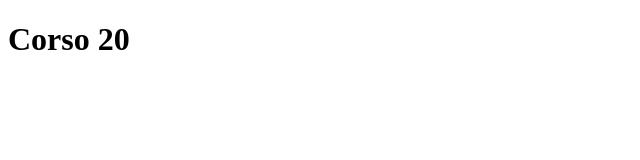
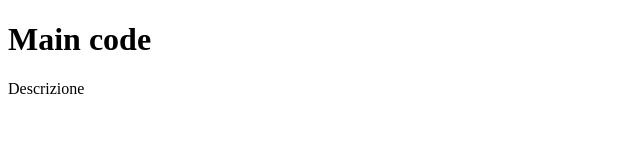
Before and after one commit to Teoteo11/corso-20, a plain HTML site: page index.html in a window 1280 px wide. Shown: the whole page, without its empty margins (0-640 px from the left). Drawn offline with Linux system fonts and the light colour scheme.

Commit message:
feat(): started with branching

```diff
--- a/index.html
+++ b/index.html
@@ -6,6 +6,8 @@
   <title>Document</title>
 </head>
 <body>
-  <h1>Corso 20</h1>
+  <!-- codice scritto sulla main  -->
+  <h1>Main code</h1>
+  <p>Descrizione</p>
 </body>
 </html>
```
